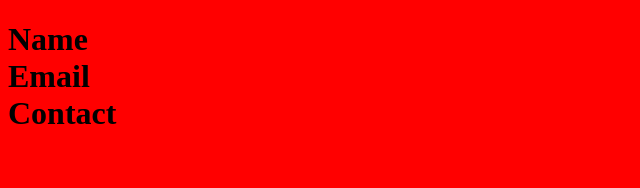
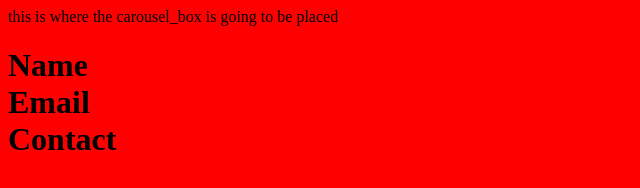
Before and after one commit to terencel9/terencel9.github.io, a plain HTML site: page index.html in a window 1280 px wide. Shown: the whole page, without its empty margins (0-640 px from the left). Drawn offline with Linux system fonts and the light colour scheme.

Commit message:
content changed 3

```diff
--- a/index.html
+++ b/index.html
@@ -9,7 +9,10 @@
     <link rel="stylesheet" href="index.css">
 </head>
 <body>
+<div class="carousel_box">
+    this is where the carousel_box is going to be placed
 
+</div>
     <h1>
         Name
         <br>
```
